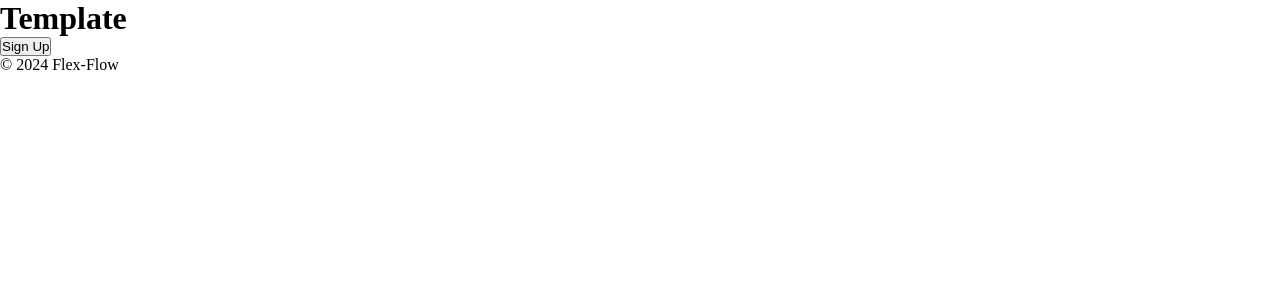
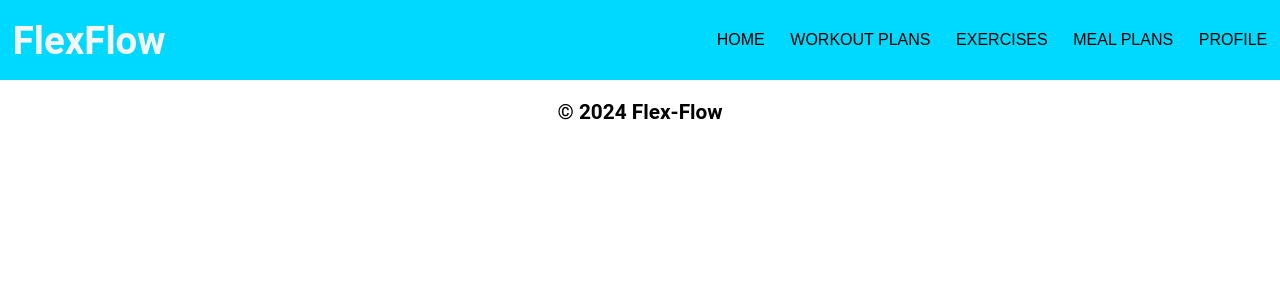
Before and after one commit to rubberart7/Flex-Flow, a Flask app: page / in a window 1280 px wide. Shown: the top 300 px of the page. Run offline with Flask 3, Linux system fonts and the light colour scheme.

Commit message:
setup homepage navbar and styling

```diff
--- a/backend/static/css/main.css
+++ b/backend/static/css/main.css
@@ -1,3 +1,11 @@
+:root {
+    --lightblue: rgb(0, 217, 255);
+}
+
+body {
+    font-family: 'Roboto', sans-serif;
+}
+
 * {
     box-sizing: border-box;
     margin: 0;
@@ -12,3 +20,46 @@
 button {
     cursor: pointer;
 }
+
+.logoName {
+    margin-left: 1vw; /* Add some spacing for the logo */
+    font-weight: bold;
+    justify-self: start;
+}
+
+.navBar {
+    width: 100vw;
+    max-height: 10vh;
+    display: grid;
+    grid-template-rows: repeat(1, 10vh);
+    grid-template-columns: 1fr 2fr;
+    position: sticky;
+    /* remains at the top even when scrolling */
+    font-size: 1.6rem;
+    align-items: center;
+    background-color: var(--lightblue);
+    color: whitesmoke;
+
+}
+
+.navBarButtons {
+    display: grid;
+    grid-template-columns: repeat(5, auto);
+    gap: 2vw;
+    justify-self: end; /* Align buttons to the right */
+    margin-right: 1vw;
+}
+
+.navBarButtons button {
+    border: none;
+    background: none;
+    font-size: 1rem;
+    text-transform: uppercase;
+}
+
+footer {
+    text-align: center;
+    font-size: 1.3rem;
+    font-weight: bolder;
+    padding: 20px;
+}
--- a/backend/templates/base.html
+++ b/backend/templates/base.html
@@ -3,7 +3,7 @@
   <head>
     <meta charset="UTF-8" />
     <meta name="viewport" content="width=device-width, initial-scale=1.0" />
-    <title>Home Page</title>
+    <title>FlexFlow Home</title>
     <link
       rel="stylesheet"
       href="{{ url_for('static', filename='css/main.css')}}"
@@ -11,6 +11,16 @@
     {% block head %}{% endblock %}
   </head>
   <body>
+    <nav class="navBar">
+      <h1 class="logoName">FlexFlow</h1>
+      <div class="navBarButtons">
+        <button class="home-button">Home</button>
+        <button class="workout-plans">Workout Plans</button>
+        <button class="exercise-library">Exercises</button>
+        <button class="meal-plans">Meal Plans</button>
+        <button class="account-creation">Profile</button>
+      </div>
+    </nav>
     {% block body %}{% endblock %}
     <footer>
       <p>&copy; 2024 Flex-Flow</p>
--- a/backend/templates/index.html
+++ b/backend/templates/index.html
@@ -1,4 +1,2 @@
-{% extends 'base.html' %} {% block head %} {% endblock %} {% block body %}
-<h1>Template</h1>
-<button class="button" onclick="window.location.href='/signup'">Sign Up</button>
-{% endblock %}
+{% extends 'base.html' %} {% block head %} {% endblock %} {% block body %} {%
+endblock %}
```
